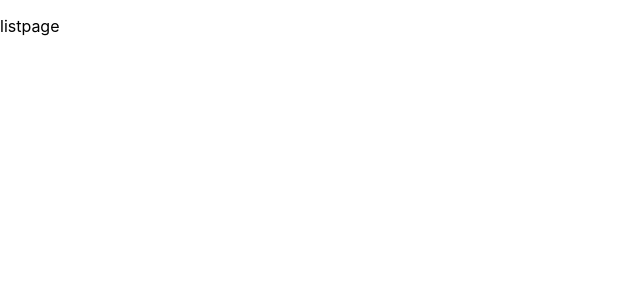
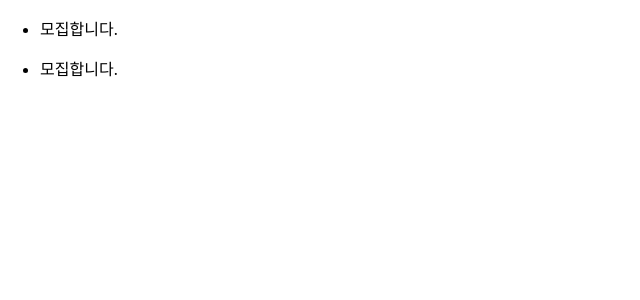
Before and after one commit to ssso-pro1/tennis-together-fe, a React (Create React App) app: page / in a window 1280 px wide. Shown: the top 300 px of the page, without its empty margins (0-640 px from the left). Built offline with nearby package versions, Linux system fonts and the light colour scheme.

Commit message:
ADD 임의의 games 데이터출력하기

```diff
--- a/src/App.js
+++ b/src/App.js
@@ -1,14 +1,53 @@
-import logo from './logo.svg';
 import './App.css';
 import { BrowserRouter, Switch, Route } from 'react-router-dom';
 import ListPage from './components/ListPage/ListPage';
+import { useState } from 'react';
 
 function App() {
+  const initial_games = {
+    content: [
+      {
+        game_no: 1,
+        title: '모집합니다.',
+        content: '모집합니다.',
+        gender_type: 'M',
+        age_type: '10',
+        str_dt: 2020 - 10 - 11,
+        end_dt: 2020 - 10 - 12,
+        str_dtm: '2020-10-11 15:00:00',
+        end_dtm: '2020-10-11 17:00:00',
+        loc_si_do: '서울시',
+        loc_si_gun_gu: '동작구',
+        fst_reg_dtm: 2,
+        lst_upd_dtm: '?',
+        st_dv_cd: '',
+      },
+      {
+        game_no: 2,
+        title: '모집합니다.',
+        content: '모집합니다.',
+        gender_type: 'M',
+        age_type: '10',
+        str_dt: 2020 - 10 - 11,
+        end_dt: 2020 - 10 - 12,
+        str_dtm: '2020-10-11 15:00:00',
+        end_dtm: '2020-10-11 17:00:00',
+        loc_si_do: '서울시',
+        loc_si_gun_gu: '동작구',
+        fst_reg_dtm: 2,
+        lst_upd_dtm: '?',
+        st_dv_cd: '',
+      },
+    ],
+  };
+
+  const [games, setGames] = useState(initial_games);
+
   return (
     <BrowserRouter>
       <Switch>
         <Route path='/' exact>
-          <ListPage />
+          <ListPage games={games} />
         </Route>
       </Switch>
     </BrowserRouter>
--- /dev/null
+++ b/src/components/ItemPage/ItemPage.jsx
@@ -0,0 +1,13 @@
+import React from 'react';
+
+const ItemPage = ({ game }) => {
+  return (
+    <li>
+      {/* img, title, name, rate, courtname, time */}
+      <p>{game.title}</p>
+    </li>
+  );
+};
+
+export default ItemPage;
+<itempage></itempage>;
--- a/src/components/ListPage/ListPage.jsx
+++ b/src/components/ListPage/ListPage.jsx
@@ -1,5 +1,20 @@
 import React from 'react';
+import ItemPage from '../ItemPage/ItemPage';
 
-const ListPage = props => <p>listpage</p>;
+const ListPage = ({ games, games: { content } }) => {
+  console.log(games);
+
+  return (
+    <ul>
+      {games &&
+        content.map(game => (
+          <ItemPage //
+            key={game.game_no}
+            game={game}
+          />
+        ))}
+    </ul>
+  );
+};
 
 export default ListPage;
--- a/src/components/LoginPage/LoginPage.jsx
+++ /dev/null
@@ -1,5 +0,0 @@
-import React from 'react';
-
-const LoginPage = props => <p>loginpage</p>;
-
-export default LoginPage;
```
